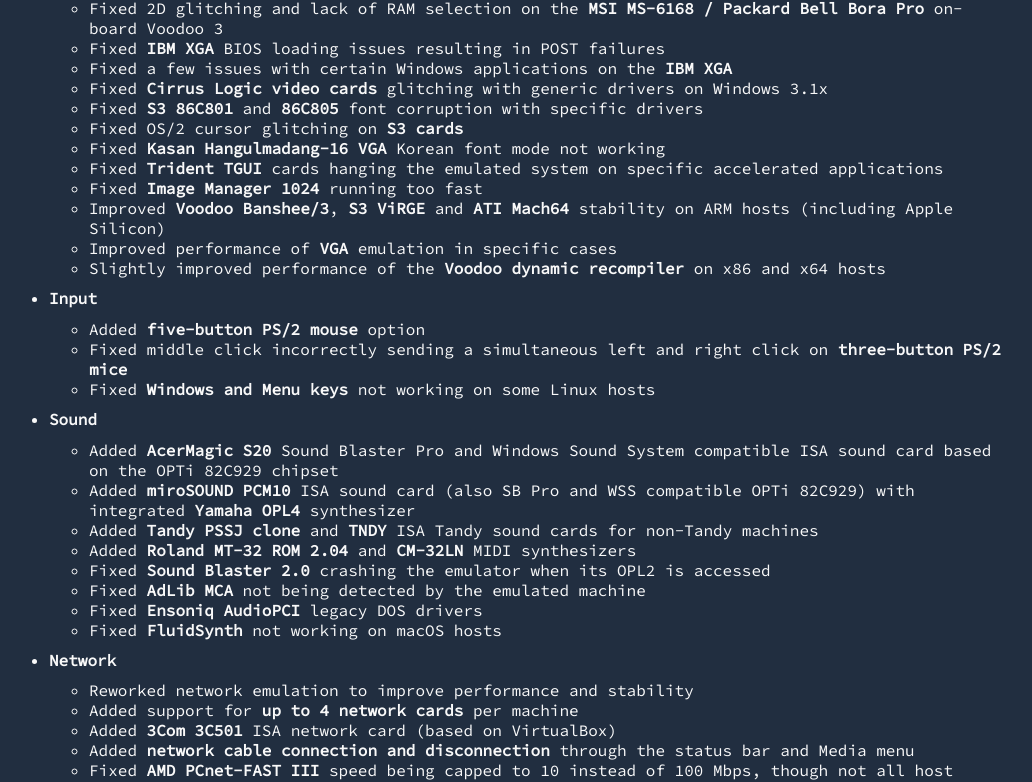
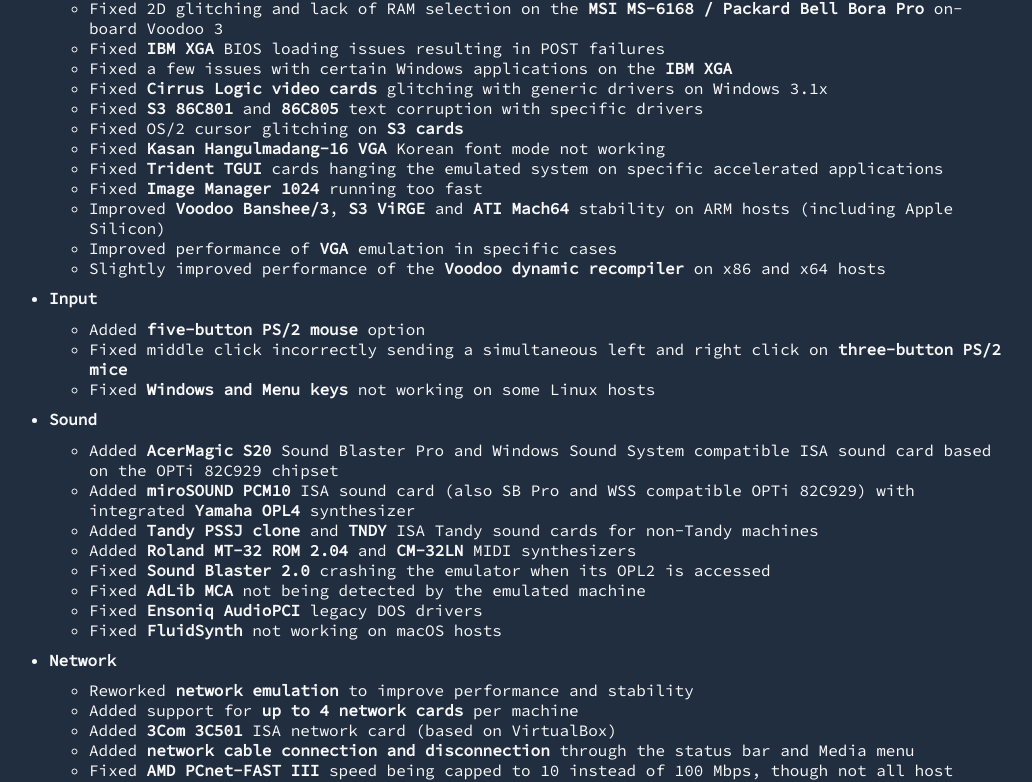
Before and after one commit to 86Box/86box.github.io, a Jekyll site: the page built from _posts/2022-11-26-86box-v3-11.md, in a window 1280 px wide and 1400 px high, scrolled down 4002 px. Shown: the part 162-944 px from the top of the window, without its empty margins (135-1167 px from the left). Built offline with Jekyll 4.4.1, drawn with Linux system fonts in a browser that asks for light colours.

Commit message:
Rectifications to v3.11 changelog

```diff
--- a/_posts/2022-11-26-86box-v3-11.md
+++ b/_posts/2022-11-26-86box-v3-11.md
@@ -120,7 +120,7 @@
   * Fixed **IBM XGA** BIOS loading issues resulting in POST failures
   * Fixed a few issues with certain Windows applications on the **IBM XGA**
   * Fixed **Cirrus Logic video cards** glitching with generic drivers on Windows 3.1x
-  * Fixed **S3 86C801** and **86C805** font corruption with specific drivers
+  * Fixed **S3 86C801** and **86C805** text corruption with specific drivers
   * Fixed OS/2 cursor glitching on **S3 cards**
   * Fixed **Kasan Hangulmadang-16 VGA** Korean font mode not working
   * Fixed **Trident TGUI** cards hanging the emulated system on specific accelerated applications
@@ -142,7 +142,7 @@
   * Fixed **Ensoniq AudioPCI** legacy DOS drivers
   * Fixed **FluidSynth** not working on macOS hosts
 * **Network**
-  * Reworked network emulation to improve performance and stability
+  * Reworked **network emulation** to improve performance and stability
   * Added support for **up to 4 network cards** per machine
   * Added **3Com 3C501** ISA network card (based on VirtualBox)
   * Added **network cable connection and disconnection** through the status bar and Media menu
```
